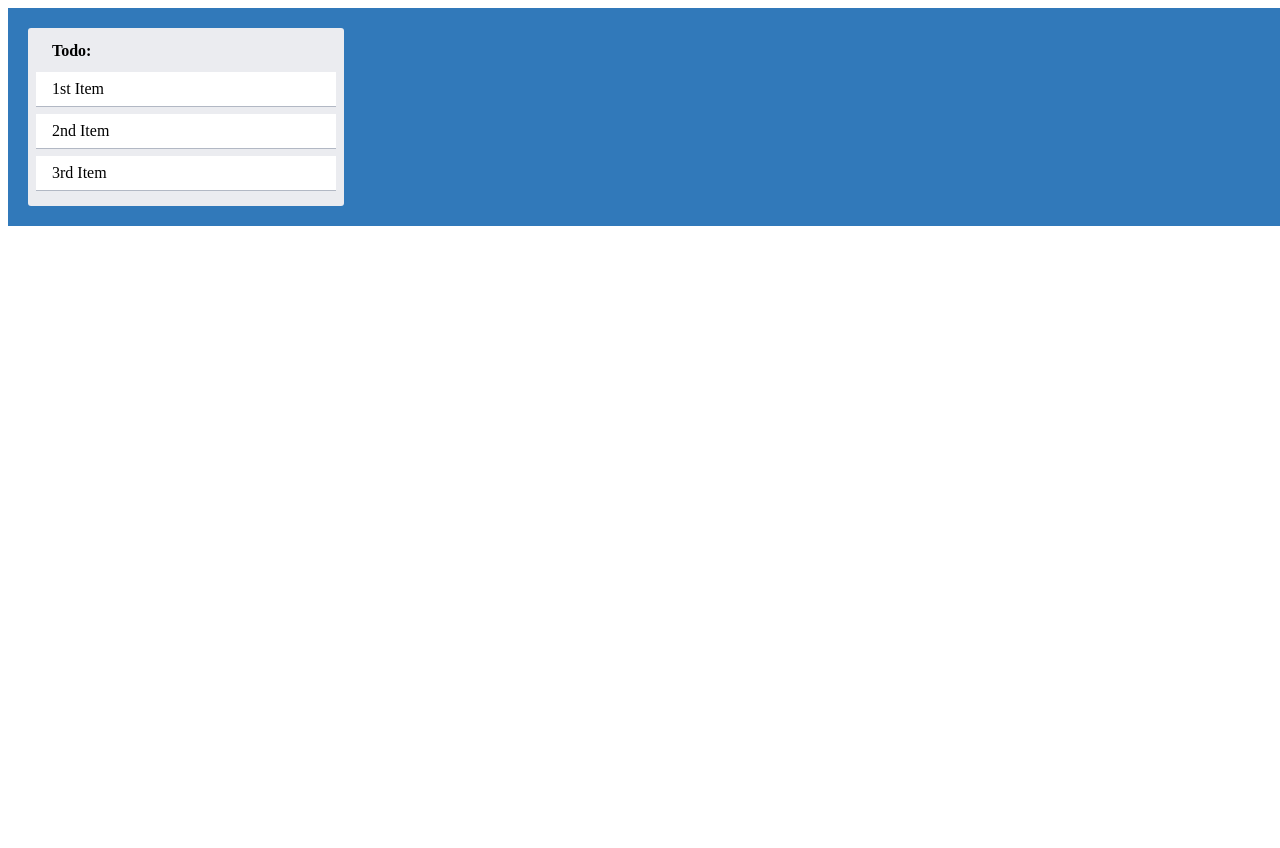
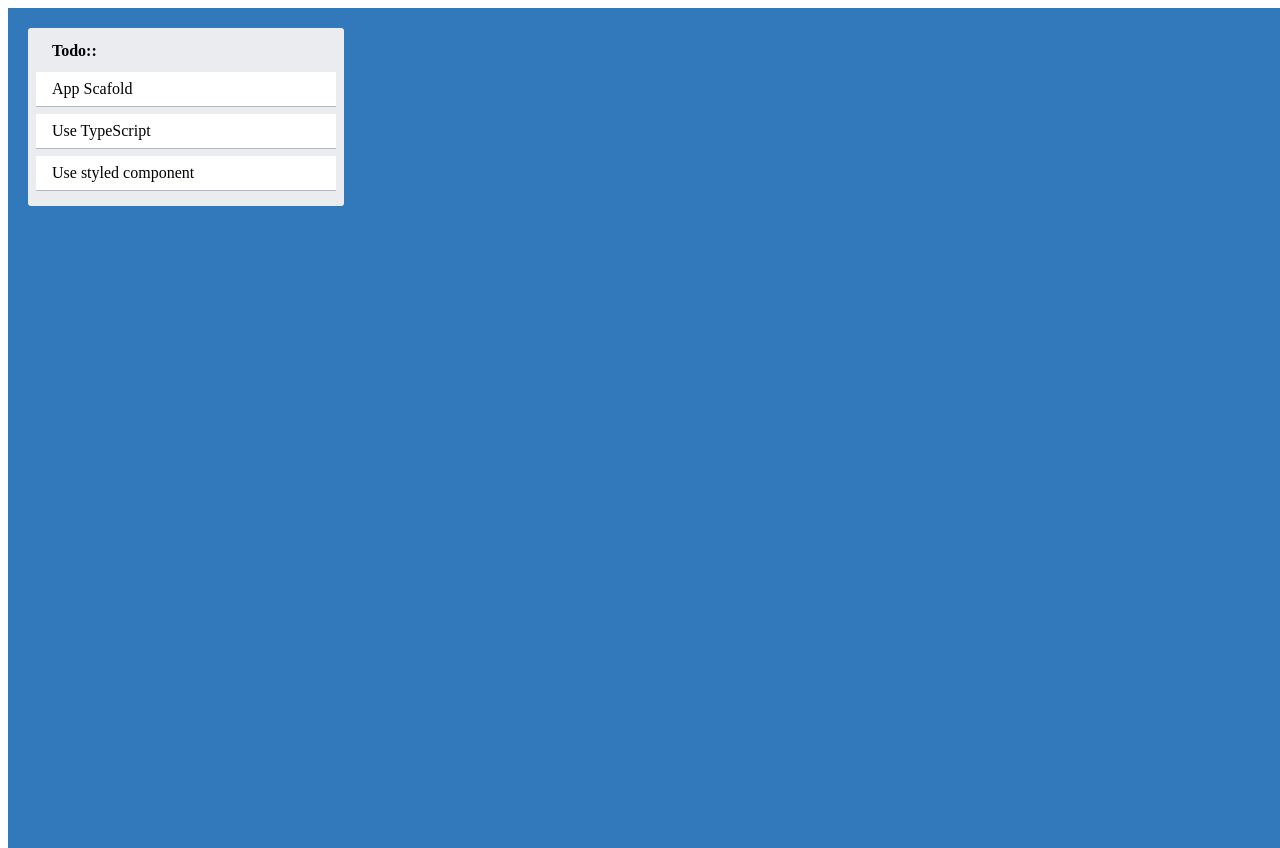
Before and after one commit to DCN13/Trello, a React (Vite) app: page / in a window 1280 px wide. Shown: the top 848 px of the page. Before the commit the page ends 800 px from the top, so only its background shows below. Built offline with nearby package versions, Linux system fonts and the light colour scheme.

Commit message:
create Column component

```diff
--- a/src/App.tsx
+++ b/src/App.tsx
@@ -1,3 +1,4 @@
+import Column from "./Column";
 import {
   AppContainer,
   CardContainer,
@@ -9,12 +10,7 @@ function App() {
   return (
     <>
       <AppContainer>
-        <ColumnContainer>
-          <ColumnTitle>Todo:</ColumnTitle>
-          <CardContainer>1st Item</CardContainer>
-          <CardContainer>2nd Item</CardContainer>
-          <CardContainer>3rd Item</CardContainer>
-        </ColumnContainer>
+        <Column text="Todo::" />
       </AppContainer>
     </>
   );
--- /dev/null
+++ b/src/Column.tsx
@@ -0,0 +1,18 @@
+import { CardContainer, ColumnContainer, ColumnTitle } from "./styles";
+
+type Props = {
+  text: string;
+};
+const Column = ({ text }: Props) => {
+  return (
+    <>
+      <ColumnContainer>
+        <ColumnTitle>{text}</ColumnTitle>
+        <CardContainer>App Scafold</CardContainer>
+        <CardContainer>Use TypeScript</CardContainer>
+        <CardContainer>Use styled component</CardContainer>
+      </ColumnContainer>
+    </>
+  );
+};
+export default Column;
--- a/src/index.css
+++ b/src/index.css
@@ -0,0 +1,5 @@
+html,
+body,
+#root {
+  height: 100%;
+}
```
